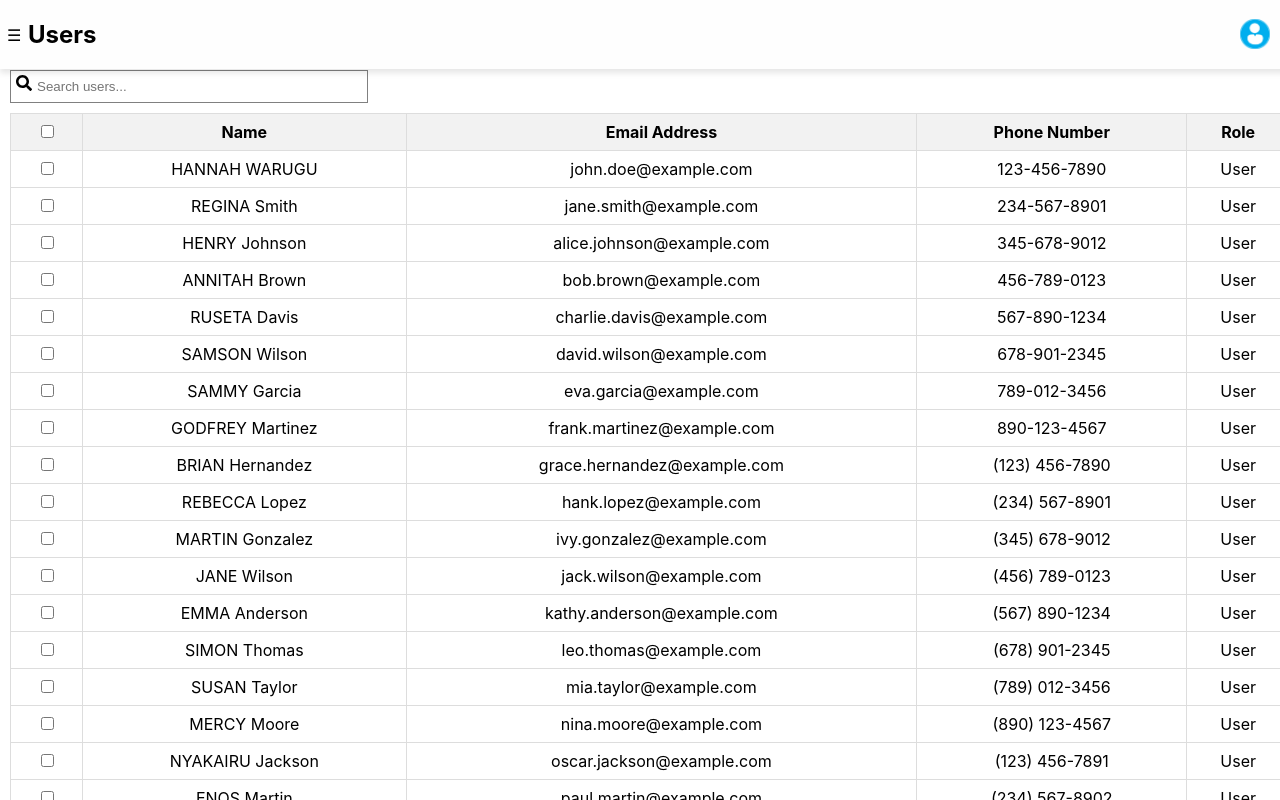
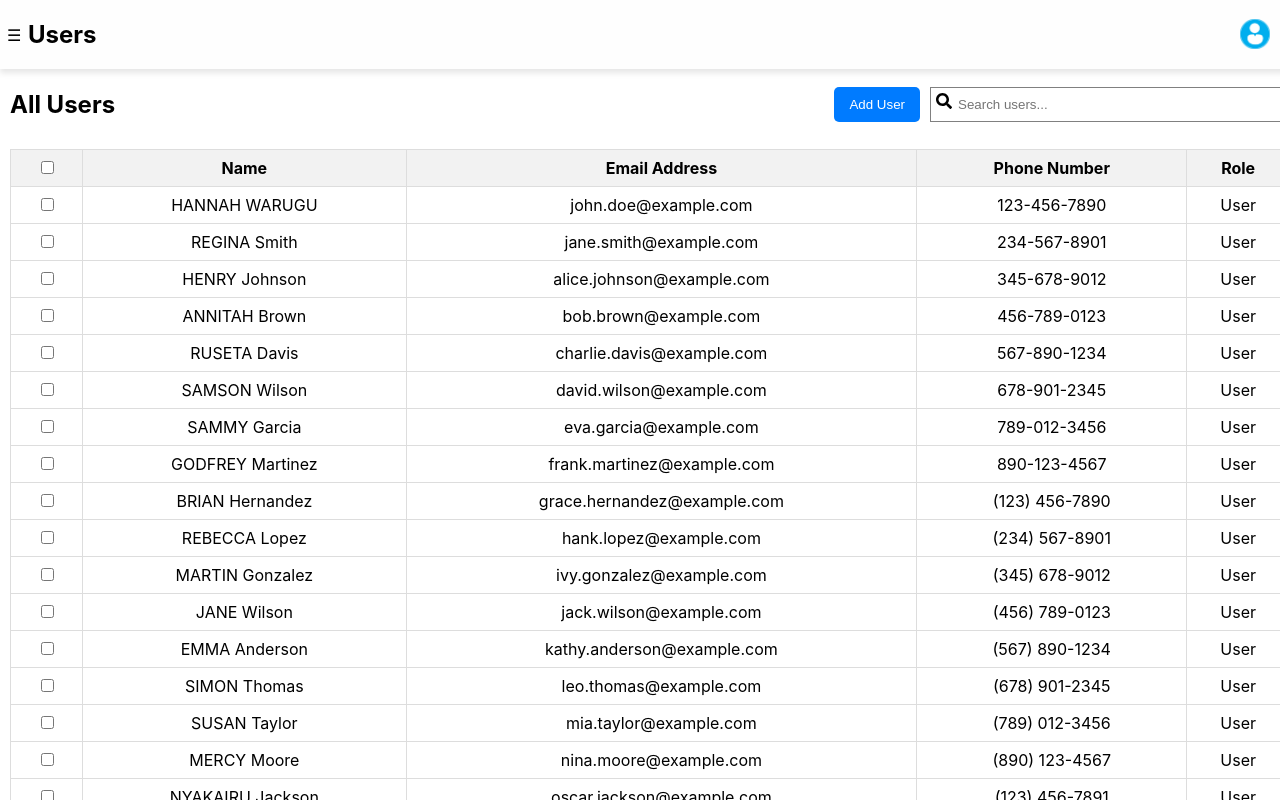
Before and after one commit to Ombito/Admin-dashboard, a React (Create React App) app: page /users in a window 1280 px wide. Shown: the top 800 px of the page. Built offline with nearby package versions, Linux system fonts and the light colour scheme; a web font is replaced by a local one; what @react-pdf/renderer would draw is missing.

Commit message:
Fix: sidebar

```diff
--- a/src/components/Invoices/invoices.jsx
+++ b/src/components/Invoices/invoices.jsx
@@ -328,7 +328,7 @@ const filteredInvoices = invoices.filter(invoice =>
                       {({ loading }) => (
                         loading ?
                         "Loading document..." :
-                        (<button className="download-button" disabled={loading}>
+                        (<button className="download-button">
                           Download Invoice
                           <FaDownload style={{ marginLeft: '5px' }} />
                         </button>)
--- a/src/components/Sidebar/sidebar.css
+++ b/src/components/Sidebar/sidebar.css
@@ -27,7 +27,7 @@
 }
 .brand-container h1 {
   font-family: "Frijole", system-ui;
-  font-size: 40px;
+  font-size: 35px;
   font-weight: 700;
   color: #ffffff;
   text-align: center;
--- a/src/components/Users/users.css
+++ b/src/components/Users/users.css
@@ -6,7 +6,7 @@
   width: 100%;
   height: 100%;
   padding: 0 10px;
-  margin-top: 70px;
+  margin-top: 30px;
 }
 .button-container {
   display: flex;
@@ -30,7 +30,7 @@
 .search-input {
   border: none;
   width: 320px;
-  padding: 5px;
+  padding: 6px;
   outline: none;
 }
 .search-input:focus {
--- a/src/components/Users/users.jsx
+++ b/src/components/Users/users.jsx
@@ -24,6 +24,7 @@ const Users = () => {
     navigate(route);
   };
   const [selectedUsers, setSelectedUsers] = useState([]);
+  const [createUsersModal, setCreateUsersModal] = useState(false);
 
   useEffect(() => {
     // const apiUrl = `http://127.0.0.1:5555/users`;
@@ -54,6 +55,10 @@ const Users = () => {
   const handleCloseModal = () => {
     setShowModal(false);
   };
+
+  const handleSearchChange = (e) => {
+    setSearchQuery(e.target.value);
+};
 
   const handleSubmit = async (e) => {
     e.preventDefault();
@@ -117,6 +122,12 @@ const Users = () => {
     }
   };
 
+  const usersToggleModal = () => {
+    setCreateUsersModal(true);
+    document.body.style.overflow = 'auto';
+}
+
+
   const filteredUsers = users.filter(user =>
     user.first_name.toLowerCase().includes(searchQuery.toLowerCase()) ||
     user.last_name.toLowerCase().includes(searchQuery.toLowerCase()) ||
@@ -156,17 +167,19 @@ const Users = () => {
                   </div>
             </div>
           )} */}
-          <div className="search-bar">
+        </div>
+
+        <div className="invoices-controls-hero">
+                    <h2>All Users</h2>
+                    <div className="invoices-controls">
+                        <button onClick={usersToggleModal} className="add-invoice-button">Add User</button>
+
+                        <div className="search-bar">
             <FaSearch className="search-icon" />
-            <input
-              className="search-input"
-              type="text"
-              placeholder="Search users..."
-              value={searchQuery}
-              onChange={(e) => setSearchQuery(e.target.value)}
-            />
-          </div>
-        </div>
+            <input type='text' className="search-input" placeholder='Search users...' value={searchQuery} onChange={handleSearchChange}/>
+            </div>
+                    </div>
+                </div>
 
         <table className="users-table">
           <thead>
```
Also changed, not shown: 1 other file (tests, documents, lock files or other folders).
